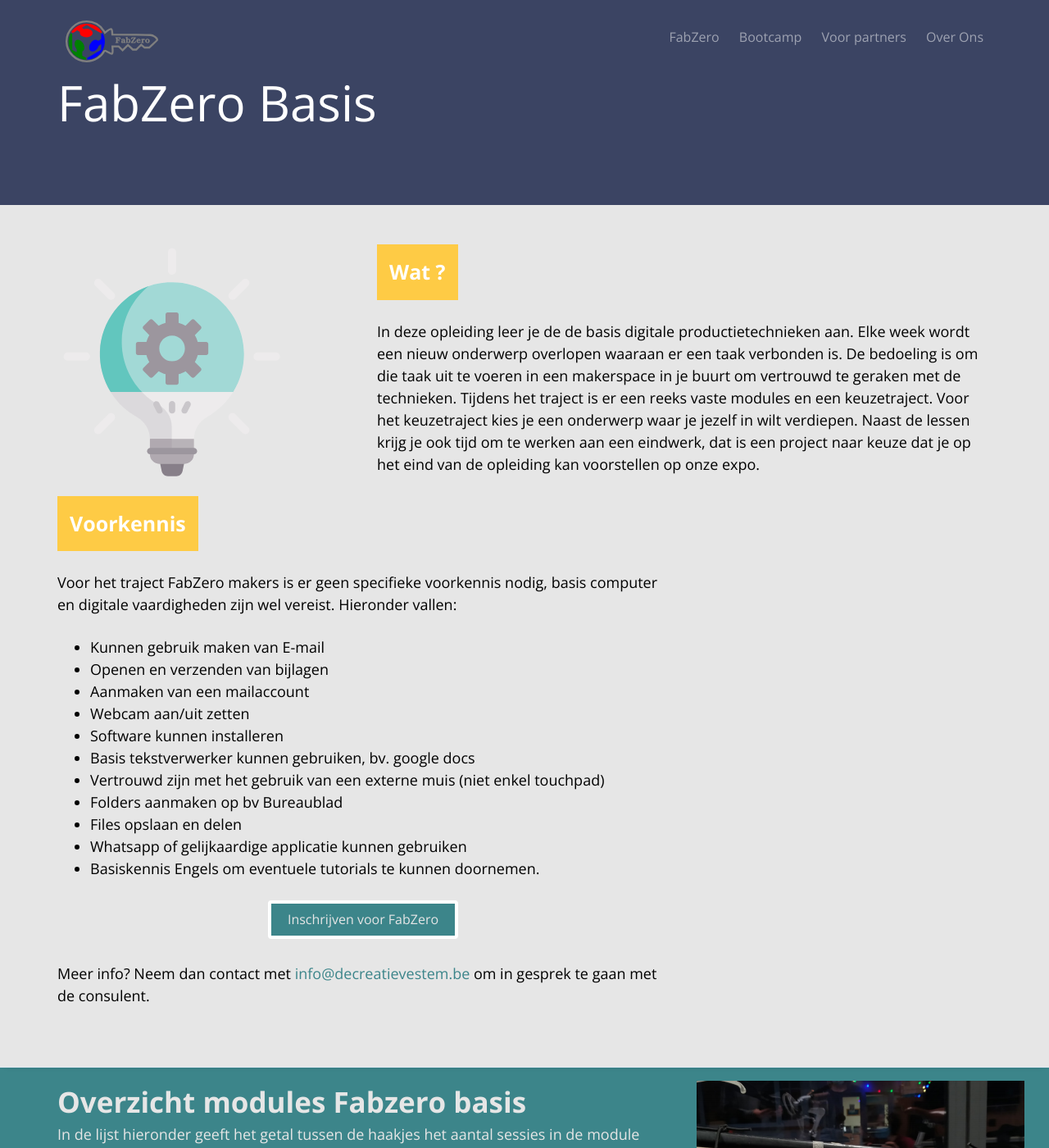
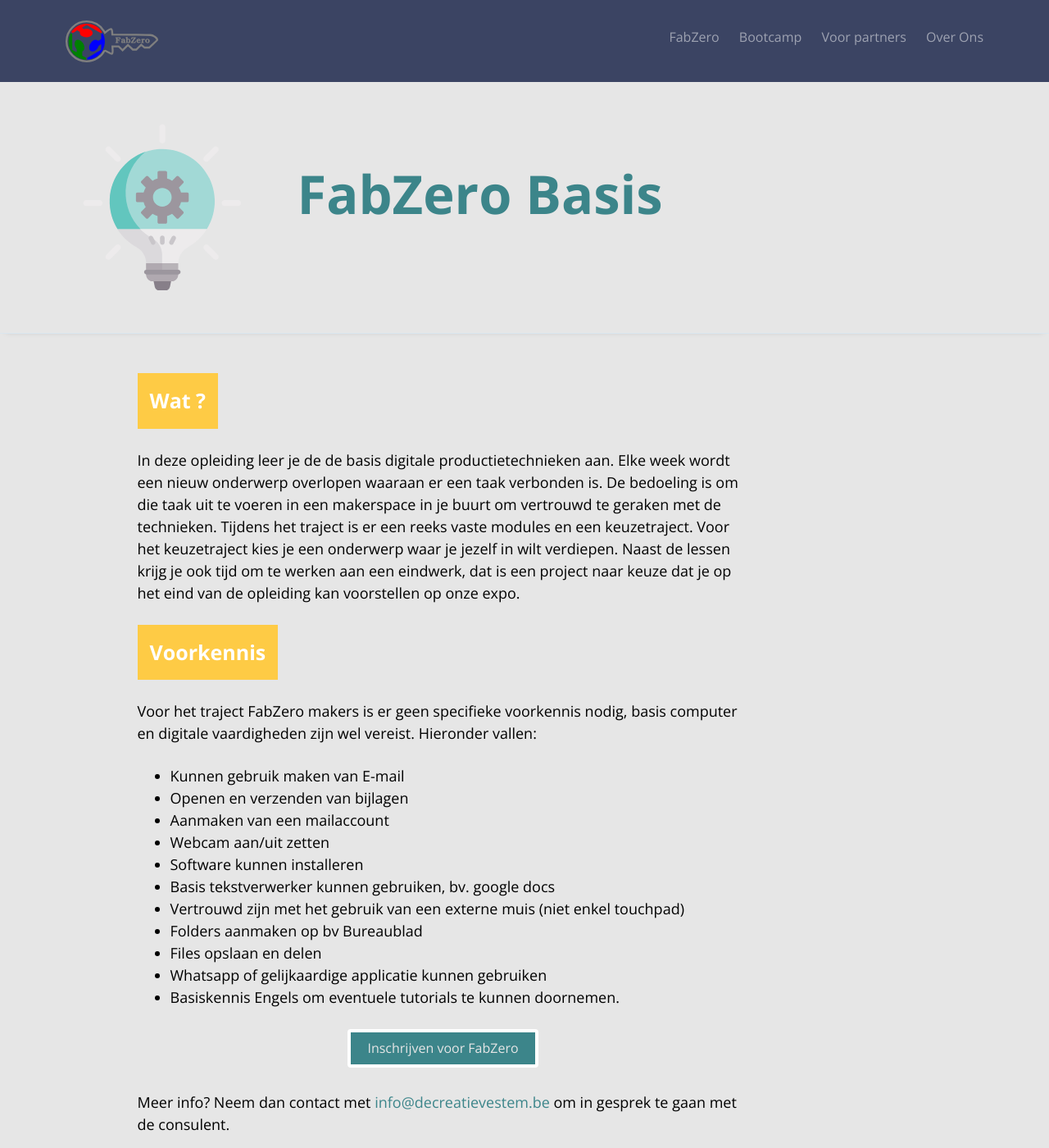
Before and after one commit to IngegnoMakerSpace/inclusievekets, a Jekyll site: the page built from fabzerobasis.html, in a window 1280 px wide and 1400 px high. Shown: the whole window at 82% size. Built offline with Jekyll 4.4.1, drawn with Linux system fonts in a browser that asks for light colours; nearby versions of some CDN libraries; some web fonts are replaced.

Commit message:
fabzero not in overlay

```diff
--- a/assets/css/style.scss
+++ b/assets/css/style.scss
@@ -383,7 +383,7 @@
 }
 
 .fh5co-cover-short {
-	height: 250px!important;
+	height: 100px!important;
 }
 
 .fh5co-cover {
--- a/fabzerobasis.html
+++ b/fabzerobasis.html
@@ -23,21 +22,27 @@
 <div id="fh5co-services" class="fh5co-bg-section2 border-bottom">
     <div class="container">
         <div class="row">
-            <div class="col-md-4">
+            <div class="col-md-3 col-md-offset-0 text-center">
                 <span class="icon" >
                     <a href="{{site.baseurl}}/fabzerobasis"><img src="{{site.baseurl}}/assets/images/logo FABZERO-01.svg" style="width:80%"></a>
                 </span>
             </div>
-            <div class="col-md-8">
+            <div class="col-md-8 align-self-center">
+                <div class="fh5co-heading3">
+                    <h2 style="font-size: 65px;font-weight: bolder;
+        text-align: left; margin-top: 40px">FabZero Basis</h2>
+                </div>
+            </div>
+        </div>
+    </div>
+</div>
+<div id="fh5co-services" class="fh5co-bg-section2 border-bottom">
+    <div class="container">
+        <div class="row">
+            <div class="col-md-8 col-md-offset-1 text-left">
                 <div class="fh5co-heading3">
                     <h3>Wat ?</h3>
                     <p>In deze opleiding leer je de de basis digitale productietechnieken aan. Elke week wordt een nieuw onderwerp overlopen waaraan er een taak verbonden is. De bedoeling is om die taak uit te voeren in een makerspace in je buurt om vertrouwd te geraken met de technieken. Tijdens het traject is er een reeks vaste modules en een keuzetraject. Voor het keuzetraject kies je een onderwerp waar je jezelf in wilt verdiepen. Naast de lessen krijg je ook tijd om te werken aan een eindwerk, dat is een project naar keuze dat je op het eind van de opleiding kan voorstellen op onze expo. </p>
-                </div>
-            </div>
-        </div>
-        <div class="row">
-            <div class="col-md-8">
-                <div class="fh5co-heading3">
                     <h3>Voorkennis</h3>
                     <p>Voor het traject FabZero makers is er geen specifieke voorkennis nodig, basis computer en digitale vaardigheden zijn wel vereist. Hieronder vallen:
                     </p>
```
Also changed, not shown: other parts of fabzerobasis.html (+0 -1 lines).
